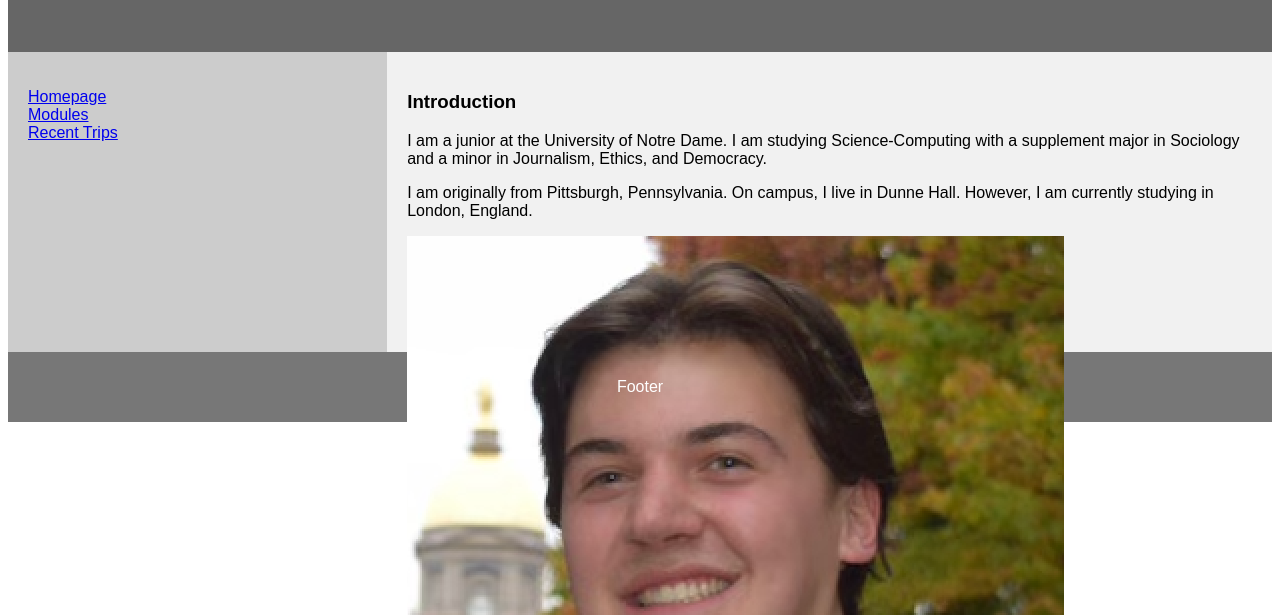
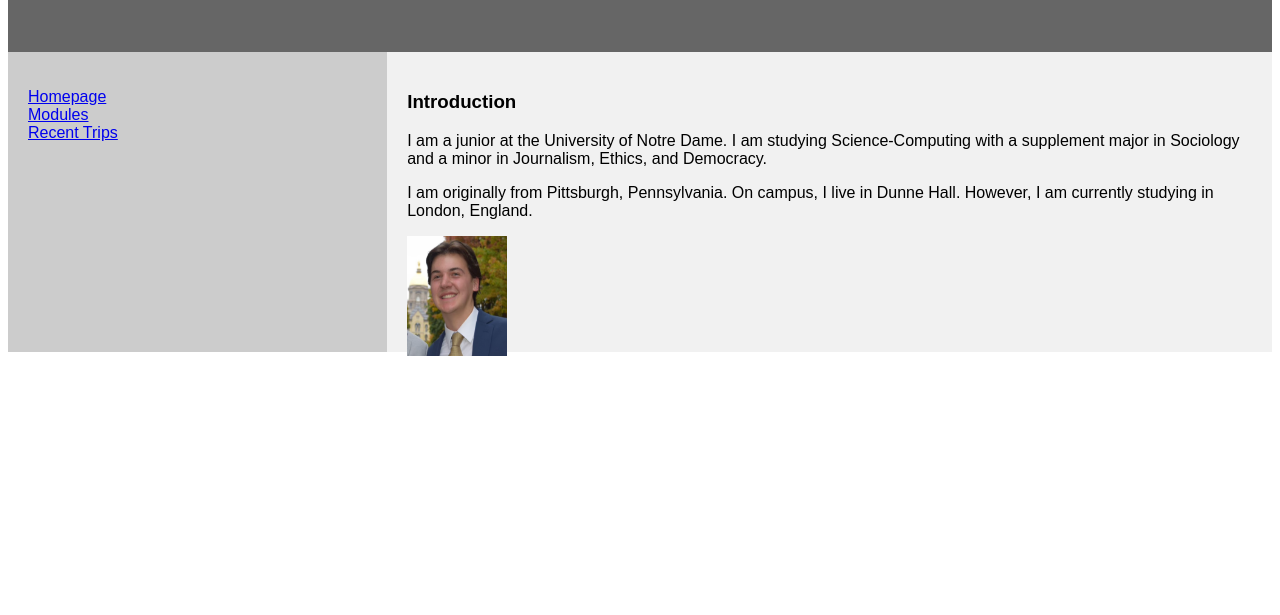
Before and after one commit to thomasjotoole/01-25-blog-assignment, a plain HTML site: page index.html in a window 1280 px wide. Shown: the part 164-779 px from the top of the page. Drawn offline with Linux system fonts and the light colour scheme.

Commit message:
Update index.html

```diff
--- a/index.html
+++ b/index.html
@@ -27,15 +27,11 @@
     <p>I am a junior at the University of Notre Dame. I am studying Science-Computing with a supplement major in Sociology and a minor in Journalism, Ethics, and Democracy. </p>
     <p>I am originally from Pittsburgh, Pennsylvania. On campus, I live in Dunne Hall. However, I am currently studying in London, England.</p>
     <photo>
-      <img src = "me-photo.png" />
+      <img src = "me-photo.png" style="width:100px;height:120px;" />
     </photo>
   </article>
 
 </section>
 
-<footer>
-  <p>Footer</p>
-</footer>
-
 </body>
 </html>
```
